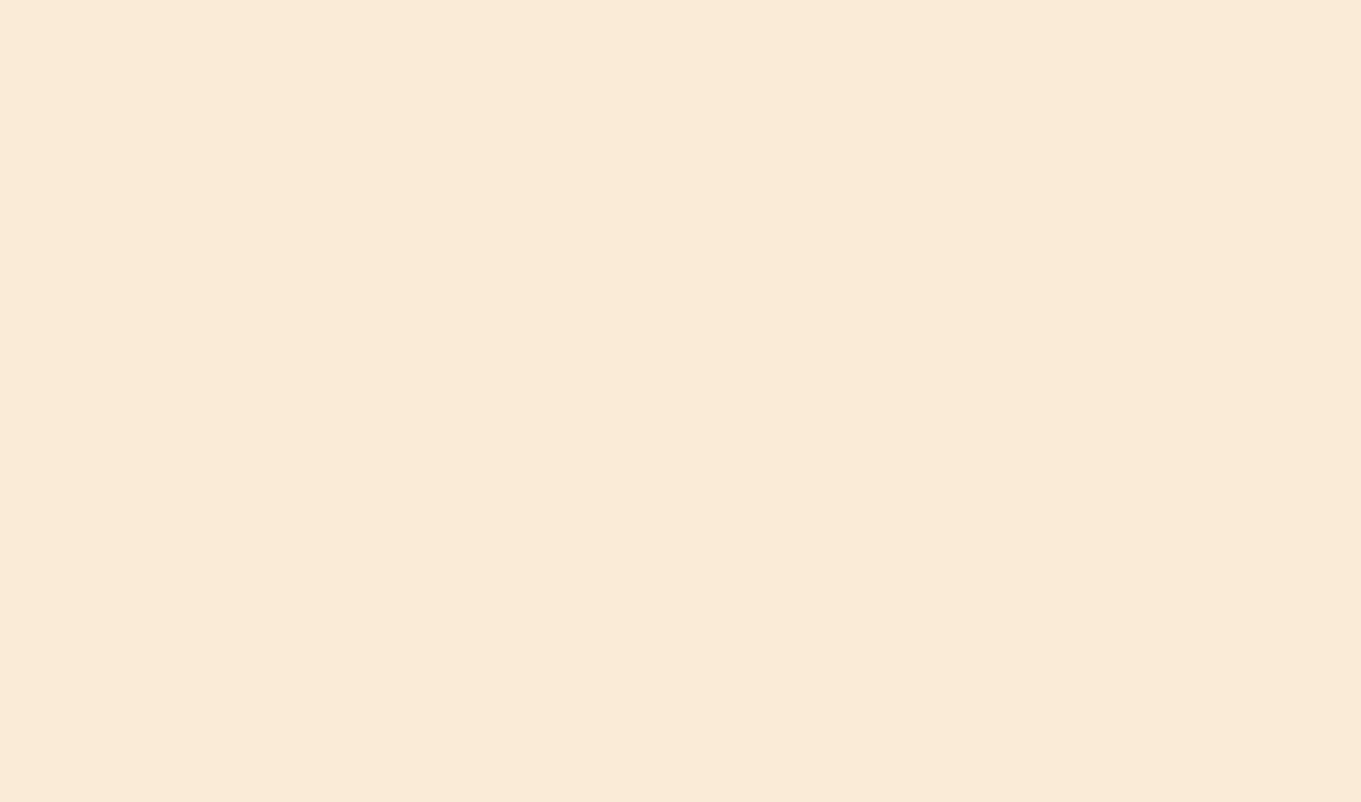
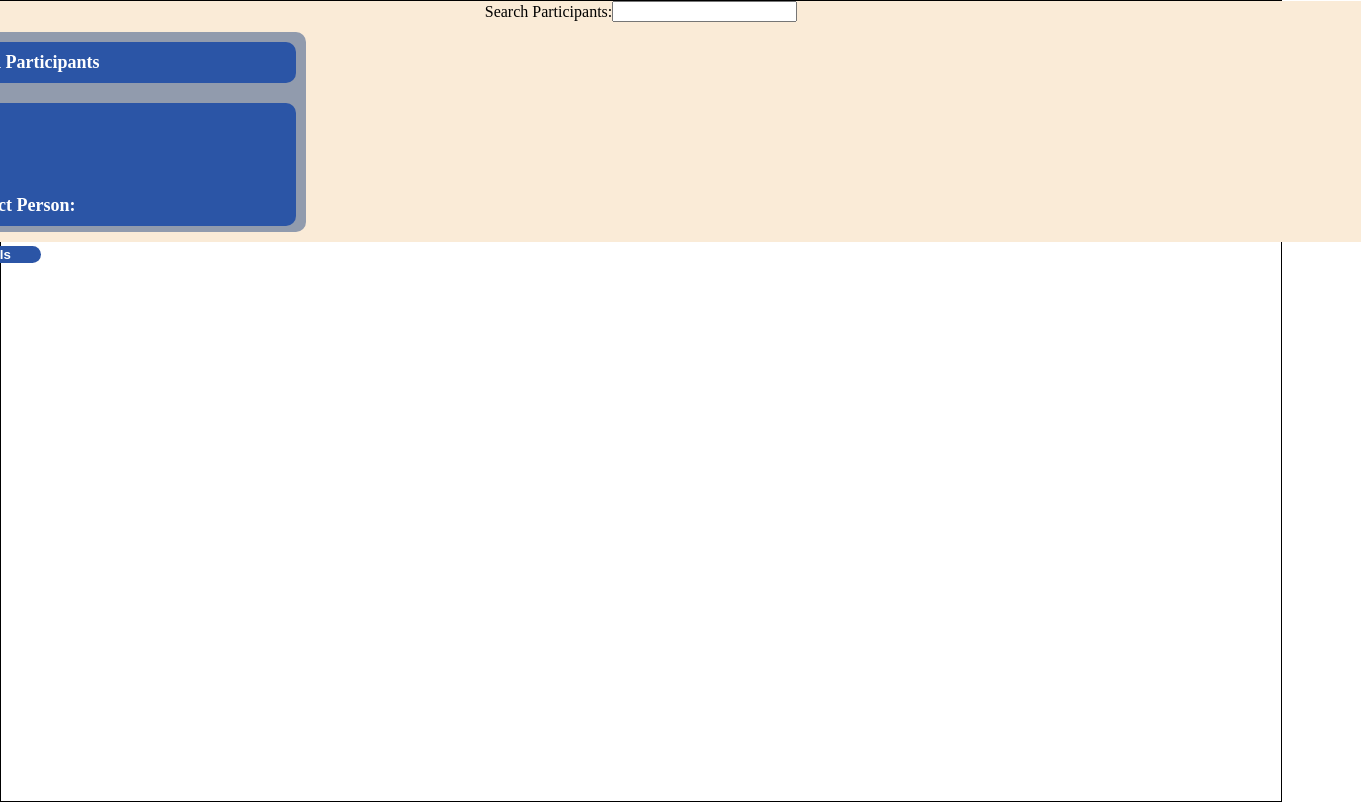
Before and after one commit to gagakik/agro, a React (Create React App) app in the folder my-app/: page /#/list in a window 1280 px wide. Before the commit this address had no page. Shown: the whole page, 1361 px wide, since content can reach past the window. Built offline with nearby package versions, Linux system fonts and the light colour scheme.

Commit message:
add card

```diff
--- a/my-app/src/App.js
+++ b/my-app/src/App.js
@@ -12,6 +12,7 @@ function App() {
                     <li><Link className='navi' to='/api'>Company List</Link></li>
                     <li><Link className='navi' to='/cards'>New Registration</Link></li>
                     <li><Link className='navi' to='/Registration'>Registration</Link></li>
+                    <li><Link className='navi' to='/List'>List</Link></li>
                 </ul>
             </nav>
             </div>
--- /dev/null
+++ b/my-app/src/components/List.js
@@ -0,0 +1,28 @@
+import './list.css'
+
+import React from 'react';
+
+const List = (props) => {
+    return (
+        <div className='container'>
+        <div className='search'>
+        <label for="gsearch">Search Participants:</label>
+        <input type="psearch" id="psearch" name="psearch"/>
+        </div>
+        <div className='compList'>
+            <div className='Participants'>
+            <p className='num'>1</p>
+            <p className='num'>ltd Participants</p>
+            </div>
+            <div className='contact'>
+            <p className='num'>Tel:</p>
+            <p className='num'>email:</p>
+            <p className='num'>Contact Person:</p>
+            </div>
+            <button className='detals'>Detals</button>
+        </div>
+        </div>
+    );
+}
+
+export default List;
--- /dev/null
+++ b/my-app/src/components/list.css
@@ -0,0 +1,71 @@
+.compList {
+    display: flex;
+    flex-direction: column;
+    width: 375px;
+    height: 200px;
+    background-color: #919bad;
+    border-radius: 10px;
+    position: relative;
+    margin: 10px;
+}
+
+.container {
+    width: 1440px;
+    display: flex;
+    flex-direction: column;
+    background-color: antiquewhite;
+}
+
+.num {
+    font-size: 18px;
+    color: #fff;
+    font-weight: 700;
+    margin: 0;
+}
+
+.Participants {
+    display: flex;
+    background-color: #2b55a6;
+    justify-content: flex-start;
+    align-items: center;
+    padding: 10px 10px;
+    gap: 20px;
+    margin: 10px;
+    border-radius: 10px;
+}
+
+.part {
+    margin: 0;
+    font-size: 18px;
+    color: #fff;
+    font-weight: 700;
+    text-decoration: none;
+}
+
+.search {
+    display: flex;
+    width: 100%;
+    align-items: center;
+    justify-content: center;
+}
+
+.detals {
+    width: 100px;
+    height: 40px;
+    border: none;
+    border-radius: 10px;
+    background: #2b55a6;
+    color: #fff;
+    font-weight: 700;
+    margin: 10px;
+}
+
+.contact {
+    background-color: #2b55a6;
+    display: flex;
+    flex-direction: column;
+    gap: 20px;
+    padding: 10px;
+    margin: 10px;
+    border-radius: 10px;
+}
--- a/my-app/src/index.css
+++ b/my-app/src/index.css
@@ -1,10 +1,10 @@
 body {
-  margin:  0 auto;
+  margin: 0 auto;
   display: flex;
   flex-direction: column;
-  max-width: 100vh;
+  align-items: center;
+  height: 100vh;
   width: 100%;
-  height: 100vh;
-  background-color: antiquewhite;
-  align-items: center;
+  border: solid 1px;
+  border-color: black;
 }
--- a/my-app/src/index.js
+++ b/my-app/src/index.js
@@ -6,6 +6,7 @@ import App from './App';
 import Api from './components/Api';
 import Cards from './components/Cards';
 import Registration from './components/Registration';
+import List from './components/List';
 
 
 const root = ReactDOM.createRoot(document.getElementById('root'));
@@ -16,6 +17,7 @@ root.render(
       <Route element={<Api/>} path='/api'/>
       <Route element={<Cards/>} path='/cards'/>
       <Route element={<Registration/>} path='/Registration'/>
+      <Route element={<List/>} path='/list'/>
     </Routes>
     </HashRouter>
 );
```
